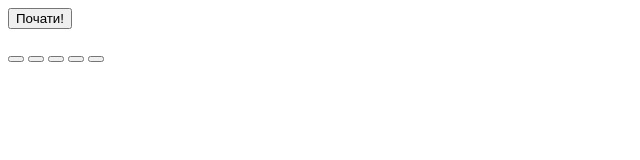
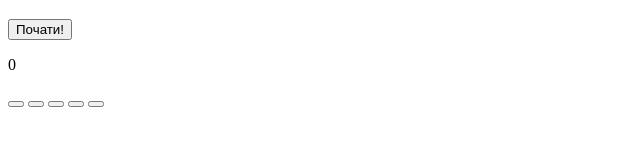
Before and after one commit to smailey123/logika_test, a plain HTML site: page index.html in a window 1280 px wide. Shown: the whole page, without its empty margins (0-640 px from the left). Drawn offline with nearby package versions, Linux system fonts and the light colour scheme.

Commit message:
Update index.html

```diff
--- a/index.html
+++ b/index.html
@@ -1,10 +1,17 @@
+<!DOCTYPE html>
+<html lang='uk'>
+<head>
+    <meta charset='UTF-8'>
+    <meta name='viewport' content='width=device-width, initial-scale=1.0'>
+    <title></title>
+</head>
 <body>
     <div class="container-start">
         <h3 class="container-h3"></h3>
         <button class="start-btn">Почати!</button>
     </div>
     <div class="container">
-        <p class="time"></p>
+        <p class="time">0</p>
         <p class="question"></p>
         <div class="ans-row">
             <button class="answer"></button>
```
